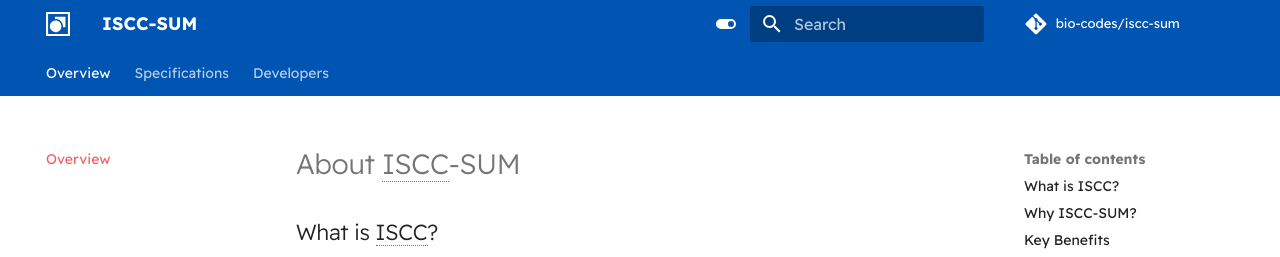
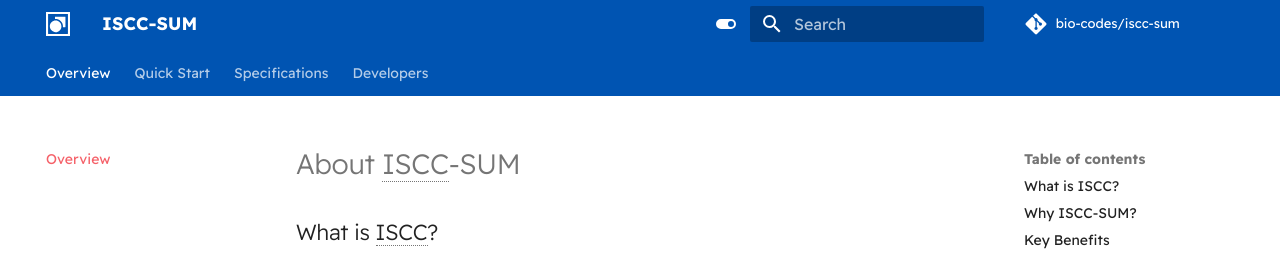
Before and after one commit to etzm/iscc-sum, an MkDocs documentation site: the page built from docs/index.md, in a window 1280 px wide and 900 px high. Shown: the top 257 px of the window. Built offline with MkDocs 1.6.1 and Material for MkDocs 9.7.7, drawn with Linux system fonts in a browser that asks for light colours; comment, search, counter and statistics services are not loaded.

Commit message:
docs: add quickstart page to documentation navigation

```diff
--- a/mkdocs.yml
+++ b/mkdocs.yml
@@ -77,8 +77,9 @@ markdown_extensions:
 
 nav:
   - Overview: index.md
+  - Quick Start: quickstart.md
   - Specifications:
 #    - specifications/index.md
     - TreeWalk: specifications/treewalk.md
   - Developers:
-      Readme: developers/index.md
+      - Readme: developers/index.md
```
Also changed, not shown: docs/quickstart.md (added), 1 other file.
